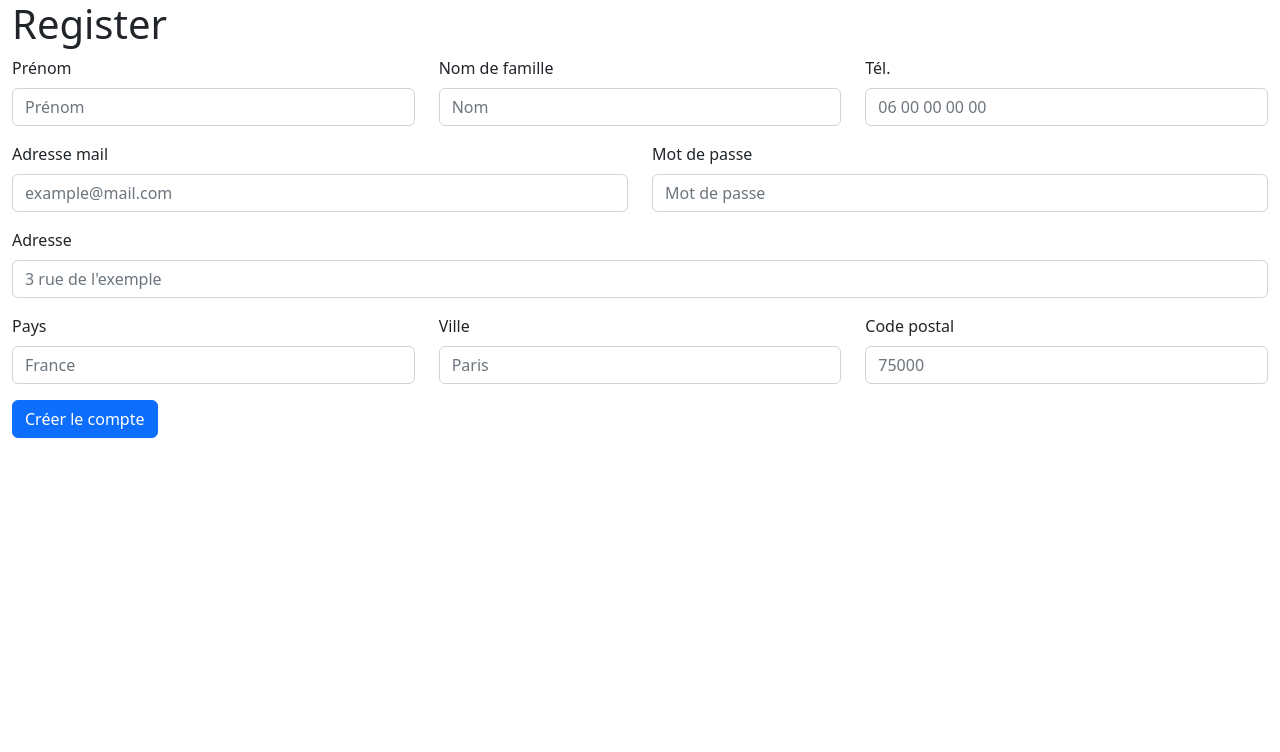
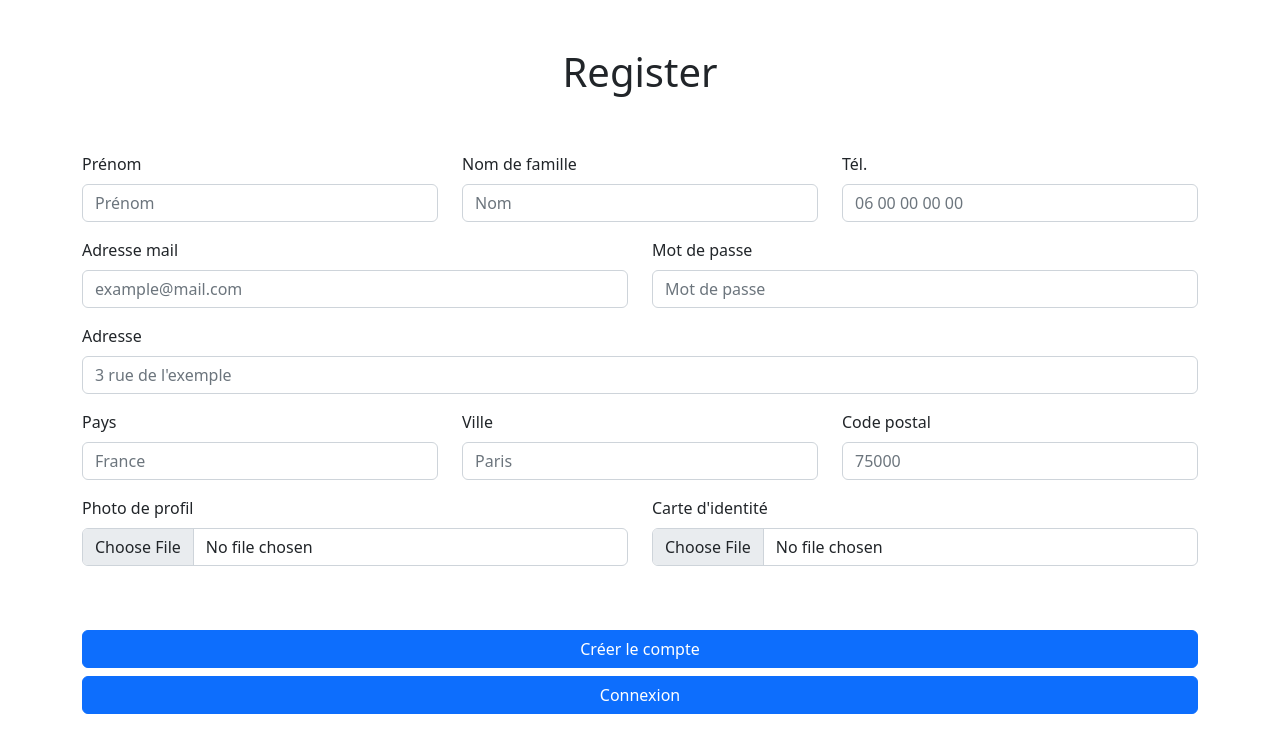
Before and after one commit to Axel-cmd/Mon-Annonce, a React (Create React App) app: page /register in a window 1280 px wide. Shown: the top 752 px of the page. Built offline with nearby package versions, Linux system fonts and the light colour scheme.

Commit message:
Formulaire register + composant input file et fichier pour les fonctions de requetes à l'api

```diff
--- /dev/null
+++ b/src/api/user.js
@@ -0,0 +1,28 @@
+import request from "../utils/request.util";
+
+
+export const userLogin = (data) => {
+    return new Promise((resolve, reject) => {
+        request.post('/login', data)
+                .then(res => {
+                    const token = res.data.token.token;
+                    if(token)
+                    resolve(token);
+                })
+                .catch(err => reject(err))
+    })
+}
+
+export const userRegister = (data) => {
+    return new Promise((resolve, reject) => {
+
+        const headers = {
+            "Content-Type": "multipart/form-data"
+        }
+
+        request.post('/registration', data, {headers})
+            .then(res => {
+                resolve(res.data)
+            })
+    })
+}
--- /dev/null
+++ b/src/components/FormInputFile.jsx
@@ -0,0 +1,29 @@
+import React, {useState} from "react";
+import { Form } from 'react-bootstrap';
+
+const FormInputFile = ({ label, type, onChange, error, placeholder, as, md }) => {
+
+    const [fileText, setFileText] = useState('')
+
+    const handleOnChange = (e) => {
+        setFileText(e.target.value);
+        onChange(e.target.files[0])
+    }
+
+    return (
+        <Form.Group hasValidation {...as ? as={as} : null} {...md ? md={md} : null} >
+            <Form.Label>{label}</Form.Label>
+            <Form.Control
+                required
+                type={type}
+                placeholder={placeholder}
+                value={fileText}
+                onChange={handleOnChange}
+            />
+            <Form.Control.Feedback type="invalid" >{error}</Form.Control.Feedback>
+        </Form.Group>
+    )
+}
+
+
+export default FormInputFile;
--- a/src/contexts/auth.context.jsx
+++ b/src/contexts/auth.context.jsx
@@ -1,5 +1,5 @@
 import React, { useContext, useState } from "react"
-import request from "../utils/request.util";
+import { userLogin } from "../api/user";
 
 const AuthContext = React.createContext(null)
 
@@ -14,11 +14,10 @@ export const AuthProvider = ({ children }) => {
                 email,
                 password
             }
-            request.post('/login', data)
+            userLogin(data)
                 .then(res => {
-                    const newToken = res.data.token.token;
-                    setToken(newToken);
-                    localStorage.setItem("token", newToken);
+                    setToken(res);
+                    localStorage.setItem("token", res);
                     resolve();
                 })
                 .catch(err => reject(err))
--- a/src/form/UserForm.jsx
+++ b/src/form/UserForm.jsx
@@ -3,6 +3,7 @@ import { useEffect } from "react";
 import { useState } from "react";
 import { Form, Row, Col, Button } from "react-bootstrap";
 import FormInput from "../components/FormInput";
+import FormInputFile from "../components/FormInputFile";
 
 
 const UserForm = ({ action, onSubmit, defaultValue }) => {
@@ -19,6 +20,8 @@ const UserForm = ({ action, onSubmit, defaultValue }) => {
     const [country, setCountry] = useState('');
     const [city, setCity] = useState('');
     const [zipCode, setZipCode] = useState('');
+    const [profilPicture, setProfilPicture] = useState(null);
+    const [identificalFile, setIdentificalFile] = useState(null)
 
 
     const handleOnSubmit = (event) => {
@@ -39,7 +42,9 @@ const UserForm = ({ action, onSubmit, defaultValue }) => {
                 address,
                 country,
                 city,
-                zipCode
+                zipCode,
+                profilPicture,
+                identificalFile
             })
         }
 
@@ -75,7 +80,13 @@ const UserForm = ({ action, onSubmit, defaultValue }) => {
                 <FormInput as={Col} md="4" label="Ville" type="text" placeholder="Paris" value={city} onChange={setCity} error="Veuillez entrer votre ville" />
                 <FormInput as={Col} md="4" label="Code postal" type="text" placeholder="75000" value={zipCode} onChange={setZipCode} error="Veuillez entrer votre code postal" />
             </Row>
-            <Button type="submit">{action}</Button>
+
+            <Row className="mb-3">
+                <FormInputFile as={Col} md="6" label="Photo de profil" type="file" onChange={setProfilPicture} error="Veuillez sélectionner une photo de profil"  />
+                <FormInputFile as={Col} md="6" label="Carte d'identité" type="file" onChange={setIdentificalFile} error="Veuillez insérer votre pièce d'identité"  />
+            </Row>
+
+            <Button className="mt-5" style={{width: "100%"}} type="submit">{action}</Button>
         </Form>
     )
 }
--- a/src/pages/Register.jsx
+++ b/src/pages/Register.jsx
@@ -1,16 +1,30 @@
 import UserForm from "../form/UserForm";
+import { Button, Container, Row } from "react-bootstrap";
+import { userRegister } from "../api/user";
 
 const Register = () => {
 
     const handleOnSubmit = (data) => {
         console.log(data)
+        userRegister(data)
+            .then(res => {
+                console.log(res)
+            })
     }
 
     return (
-        <>
-            <h1>Register</h1>
-            <UserForm onSubmit={handleOnSubmit} action='Créer le compte'/>
-        </>
+        <Container>
+            <Row className="mt-5 text-center">
+
+                <h1>Register</h1>
+
+            </Row>
+            <Row className="mt-5">
+                <UserForm onSubmit={handleOnSubmit} action='Créer le compte'/>
+
+            </Row>
+            <Button style={{width: "100%"}} className="mt-2" type="submit">Connexion</Button>
+        </Container>
     )
 }
 
```
